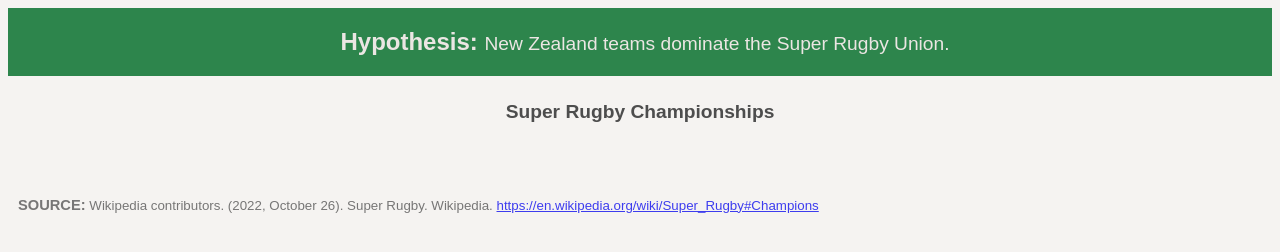
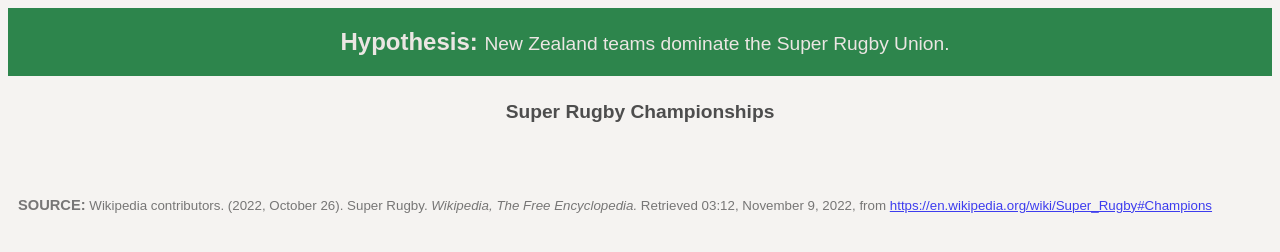
Before and after one commit to lindsaywiard/rugbyNetwork, a plain HTML site: page index.html in a window 1280 px wide. Drawn offline with Linux system fonts and the light colour scheme; a script that the page names is missing.

Commit message:
Add files via upload

```diff
--- a/index.html
+++ b/index.html
@@ -23,7 +23,8 @@
 				font-size: smaller; opacity: 0.75;">
 
         <p><span style="font-size:110%;"> <b>SOURCE:</b></span>
-			Wikipedia contributors. (2022, October 26). Super Rugby. Wikipedia.
+			Wikipedia contributors. (2022, October 26). Super Rugby.
+			<i>Wikipedia, The Free Encyclopedia.</i> Retrieved 03:12, November 9, 2022, from
         <a href="https://en.wikipedia.org/wiki/Super_Rugby#Champions">
             https://en.wikipedia.org/wiki/Super_Rugby#Champions</a></span></p>
     </div>
```
Also changed, not shown: bar.vg.json (line endings or trailing spaces).
